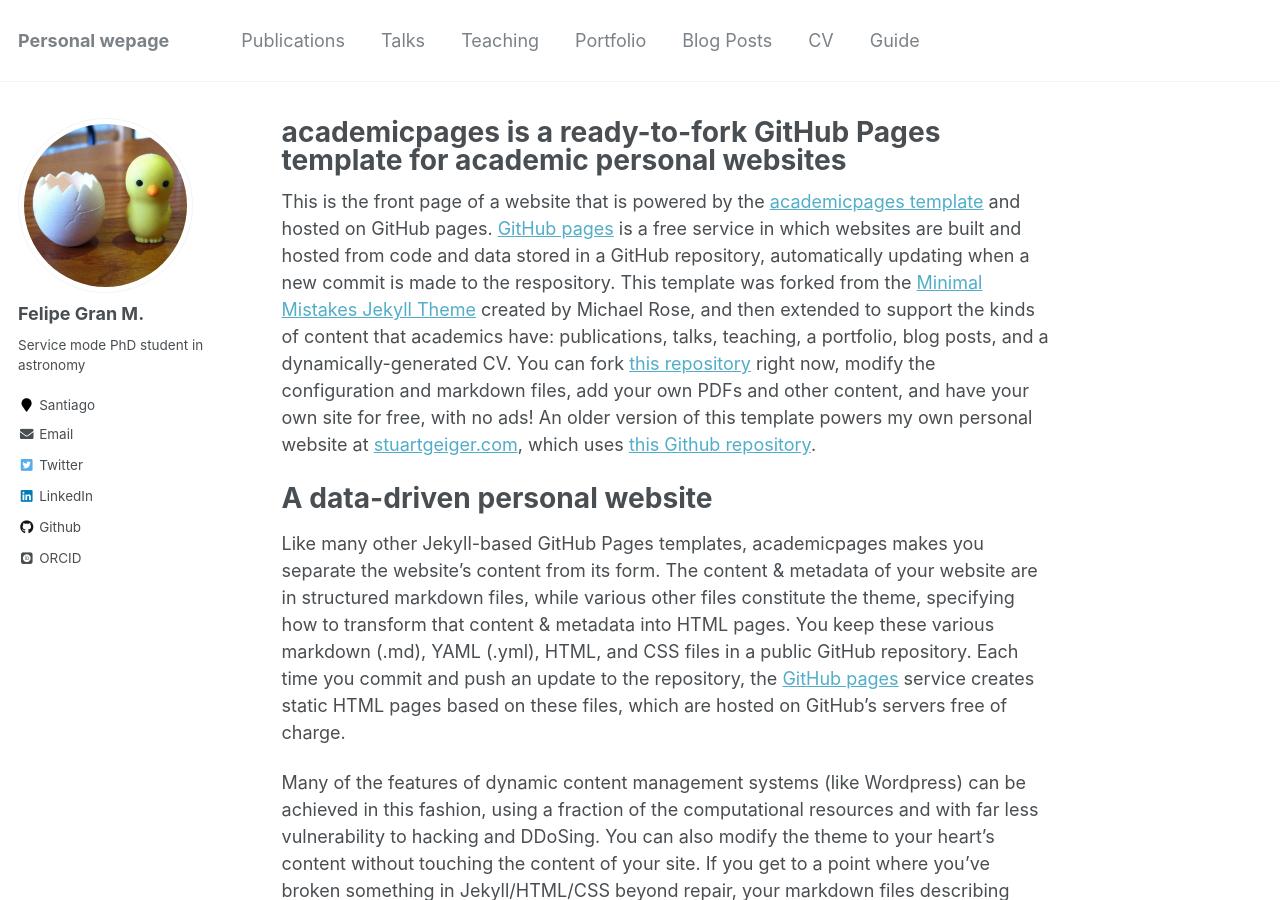
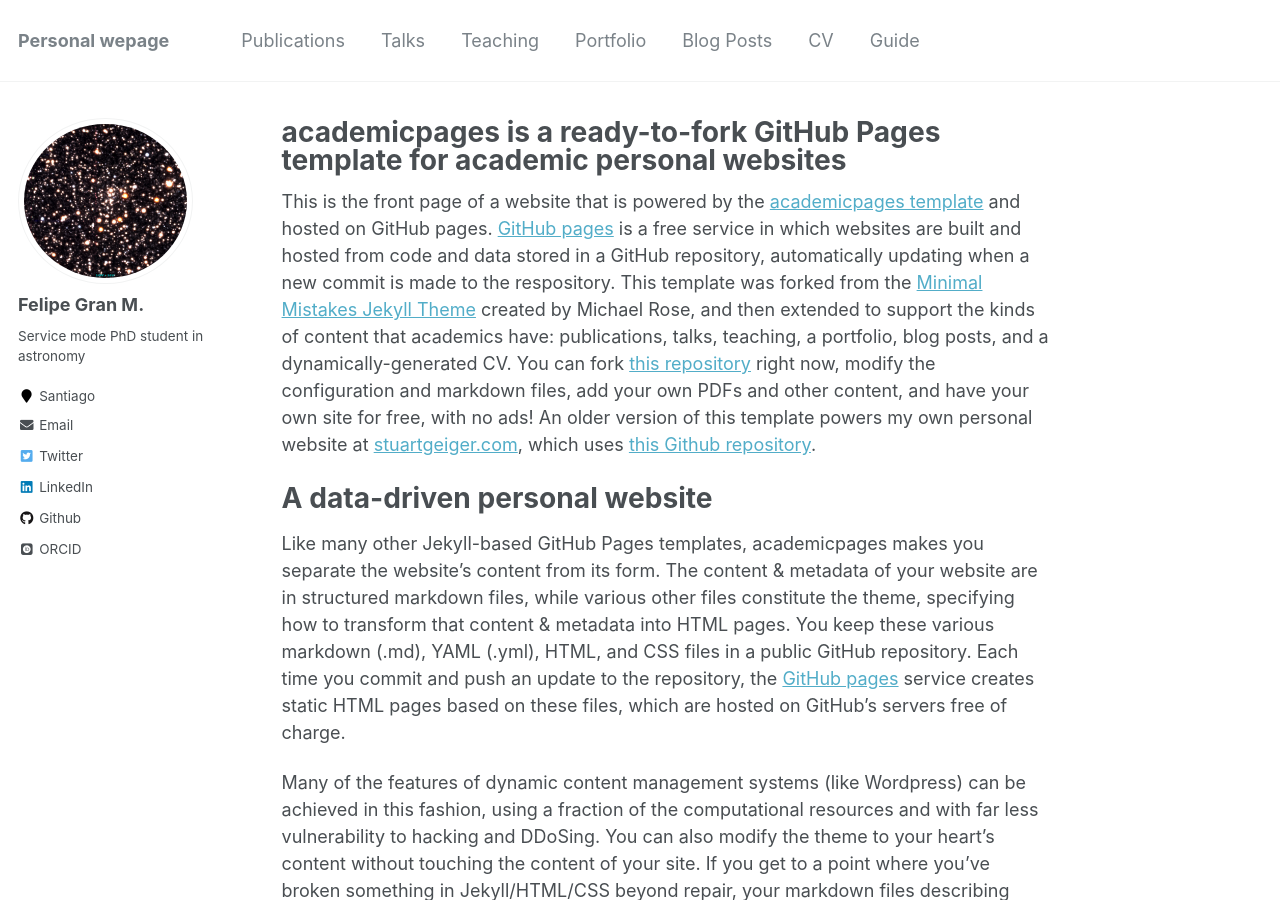
Before and after one commit to fegran/fegran.github.io, a Jekyll site: the page built from _pages/about.md, in a window 1280 px wide and 900 px high. Built offline with Jekyll 4.4.1, drawn with Linux system fonts in a browser that asks for light colours; some web fonts are replaced.

Commit message:
FG Update

```diff
--- a/_config.yml
+++ b/_config.yml
@@ -81,7 +81,7 @@
 # Site Author
 author:
   name             : "Felipe Gran M."
-  avatar           : "pollo.JPG"
+  avatar           : "FGran_Gran1_zoom_in_IA.png"
   bio              : "Service mode PhD student in astronomy"
   location         : "Santiago"
   employer         :
```
Also changed, not shown: 1 other file.
